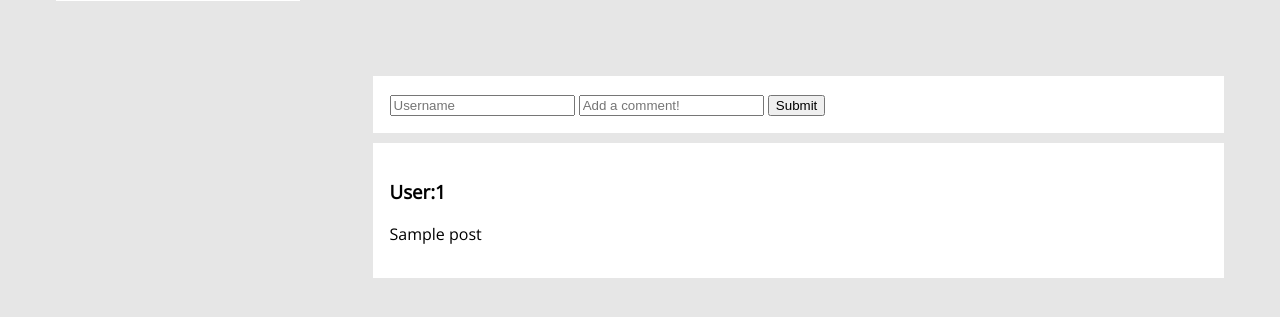
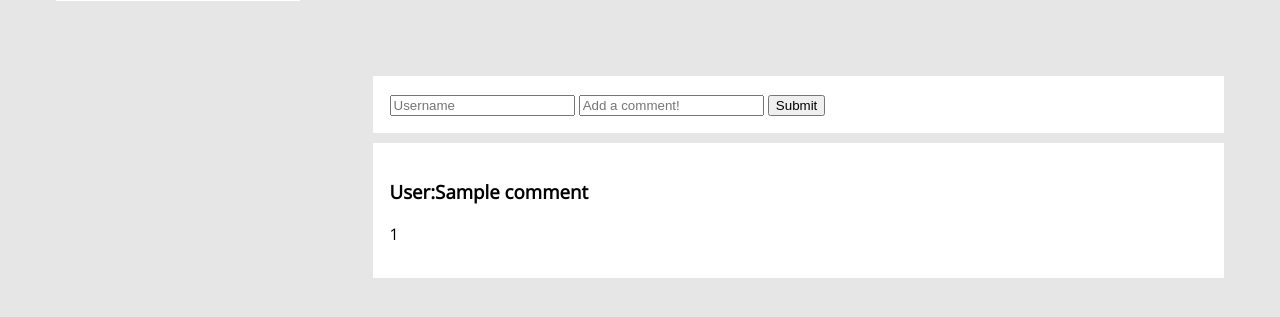
Before and after one commit to sadmanf/miniblog, a Flask app: template flaskr/templates/post.html in a window 1280 px wide. Shown: the part 310-627 px from the top of the page. Run offline with Flask 2, Linux system fonts and the light colour scheme; the template is opened without the code that fills it: most values are stand-ins (such as "Sample title", 1, 10 or a date in 2020).

Commit message:
it works whop

```diff
--- a/flaskr/app.py
+++ b/flaskr/app.py
@@ -107,8 +107,25 @@ def newPost():
 
 @app.route("/<post_id>")
 def post(post_id=None):
+    conn = sqlite3.connect('softblog.db')
+    c = conn.cursor()
+
+    comm = "SELECT * FROM posts where title == '" + str(post_id) + "'"
+    print comm
+    post = c.execute(comm).fetchall()[0]
+    conn.commit()
+    print post[0]
+    print "##################################################"
+
+    selCom = "SELECT * FROM comments where pId=='" + str(post_id) + "'"
+
+    commts = c.execute(selCom)
+    print commts
+
+    conn.commit()
+
     print "Post ID: " + post_id
-    return render_template("post.html",location="Post Title Here",post=posts[0],posts=posts,postID=post_id)
+    return render_template("post.html",location="Post Title Here",post=post,posts=posts,postID=post_id, comments = commts)
 
 @app.route("/<post_id>/new-comment", methods=['POST'])
 def new_Comment(post_id=None):
--- a/flaskr/templates/post.html
+++ b/flaskr/templates/post.html
@@ -6,10 +6,10 @@
 	<div class="post">
 		<h1>
 			<!-- Post title -->
-			{{ post[1] }}
+			{{ post[0] }}
 		</h1>
 		<br>
-		<p>{{ post[2] }}</p>
+		<p>{{ post[1] }}</p>
 		<br><br><br>
 	</div>
 
@@ -21,10 +21,10 @@
 				<input type="submit" value="Submit">
 			</form>
 		</div>
-		{% for comment in post[3] %}
+		{% for comment in comments %}
 			<div class="comment card post">
-				<h3>User:{{ comment[0] }}</h3>
-				<p>{{ comment[1] }}
+				<h3>User:{{ comment[1] }}</h3>
+				<p>{{ comment[0] }}
 			</div>
 		{% endfor %}
 	</div>
```
Also changed, not shown: flaskr/softblog.db.
